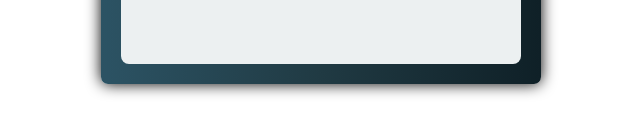
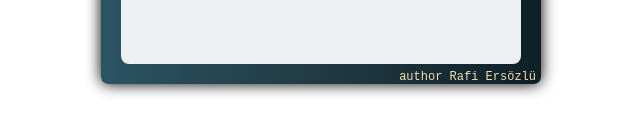
Before and after one commit to rersozlu/snake-tuto, a plain HTML site: page index.html in a window 1280 px wide. Shown: the part 576-710 px from the top of the page, without its empty margins (319-959 px from the left). Drawn offline with Linux system fonts and the light colour scheme; a web font is replaced by a local one.

Commit message:
author added

```diff
--- a/index.html
+++ b/index.html
@@ -38,6 +38,7 @@
 
         </div>
         <div class="grid"></div>
+        <div class="author">author Rafi Ersözlü</div>
     </div>
     <script src="script.js"></script>
 </body>
--- a/style.css
+++ b/style.css
@@ -152,3 +152,13 @@ a{
 a:visited{
     color:blue;
   }
+
+.author{
+    font-family: 'Courier New', Courier, monospace;
+    font-size: 12px;
+    color: wheat;
+    position: absolute;
+    bottom: 0;
+    right: 0;
+    margin-right: 5px;
+}
```
